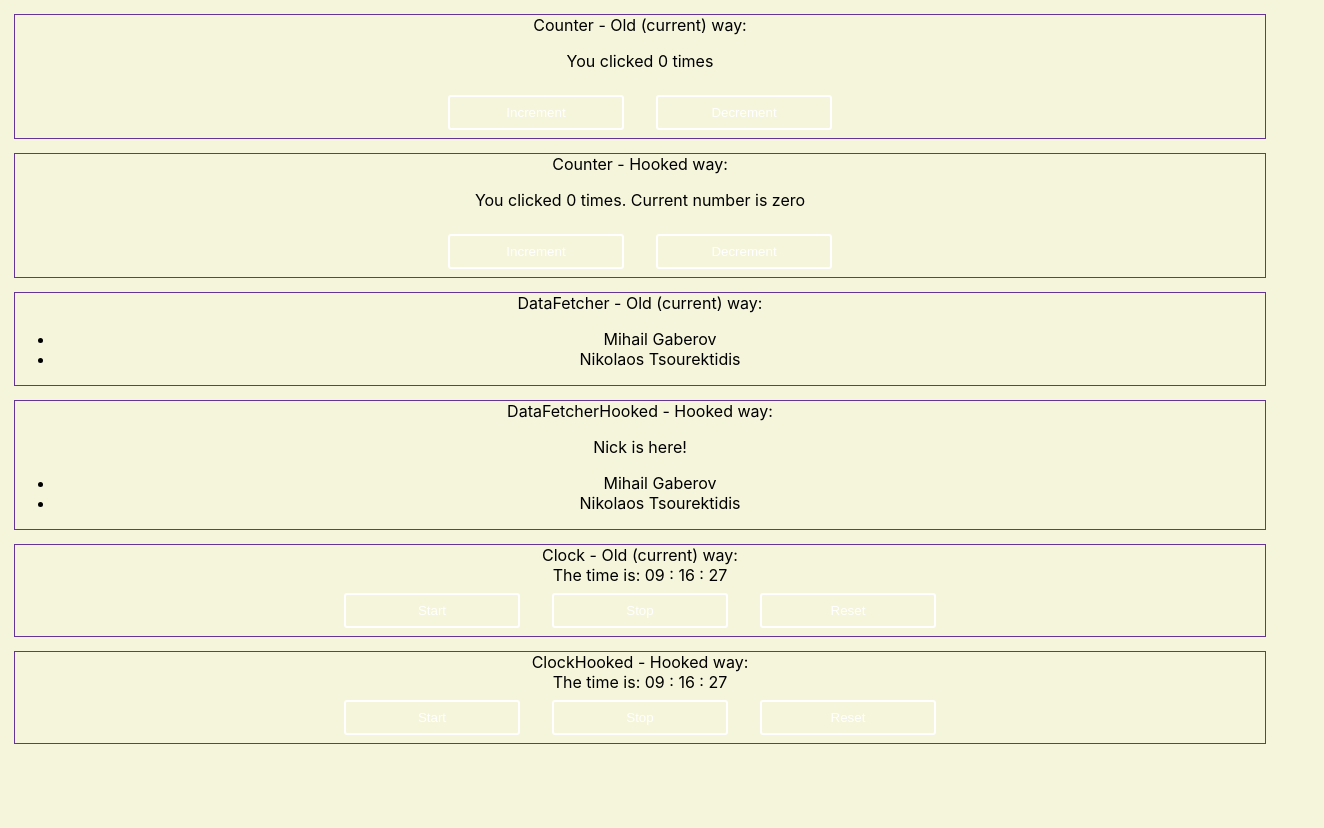
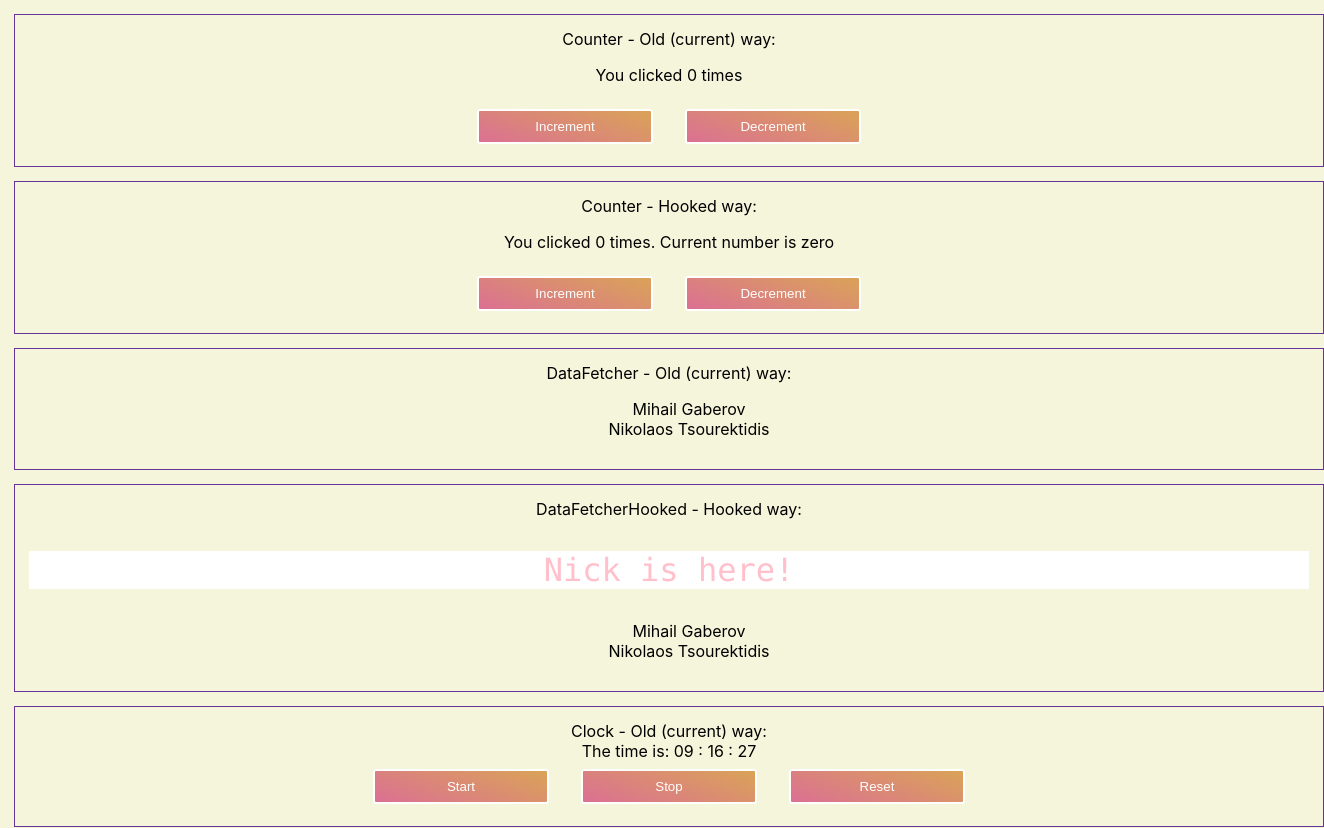
Before and after one commit to mihailgaberov/react-hooks, a React (Create React App) app: page / in a window 1280 px wide. Shown: the top 828 px of the page, 1324 px wide, since content can reach past the window. Before the commit the page ends 800 px from the top, so only its background shows below. Built offline with nearby package versions, Linux system fonts and the light colour scheme.

Commit message:
Updated styling.

```diff
--- a/src/styled/StyledButton.js
+++ b/src/styled/StyledButton.js
@@ -2,13 +2,20 @@ import styled from 'styled-components'
 
 const StyledButton = styled.button`
   display: inline-block;
+  cursor: pointer;
   border-radius: 3px;
   padding: 0.5rem 0;
   margin: 0.5rem 1rem;
   width: 11rem;
   background: transparent;
+  background: linear-gradient(20deg, rgb(219, 112, 147), rgb(218, 163, 87));
   color: white;
   border: 2px solid white;
+
+  :hover {
+    background: white;
+    color: rgb(219, 112, 147);
+  }
 `;
 
 export default StyledButton;
--- a/src/styled/StyledRow.js
+++ b/src/styled/StyledRow.js
@@ -2,7 +2,23 @@ import styled from 'styled-components'
 
 const StyledRow = styled.div`
   margin: 14px;
+  padding: 14px;
   border: 1px solid rebeccapurple;
+
+  ul {
+    list-style-type: none;
+  }
+
+  .special {
+    font-size: 2em;
+    font-family: Consolas;
+    color: pink;
+    background-color: white;
+  }
+
+  @media (min-width: 800px) {
+    width: 100%;
+  }
 `;
 
 export default StyledRow
```
Also changed, not shown: src/styled/StyledContainer.js (added, +16 -0 lines).
